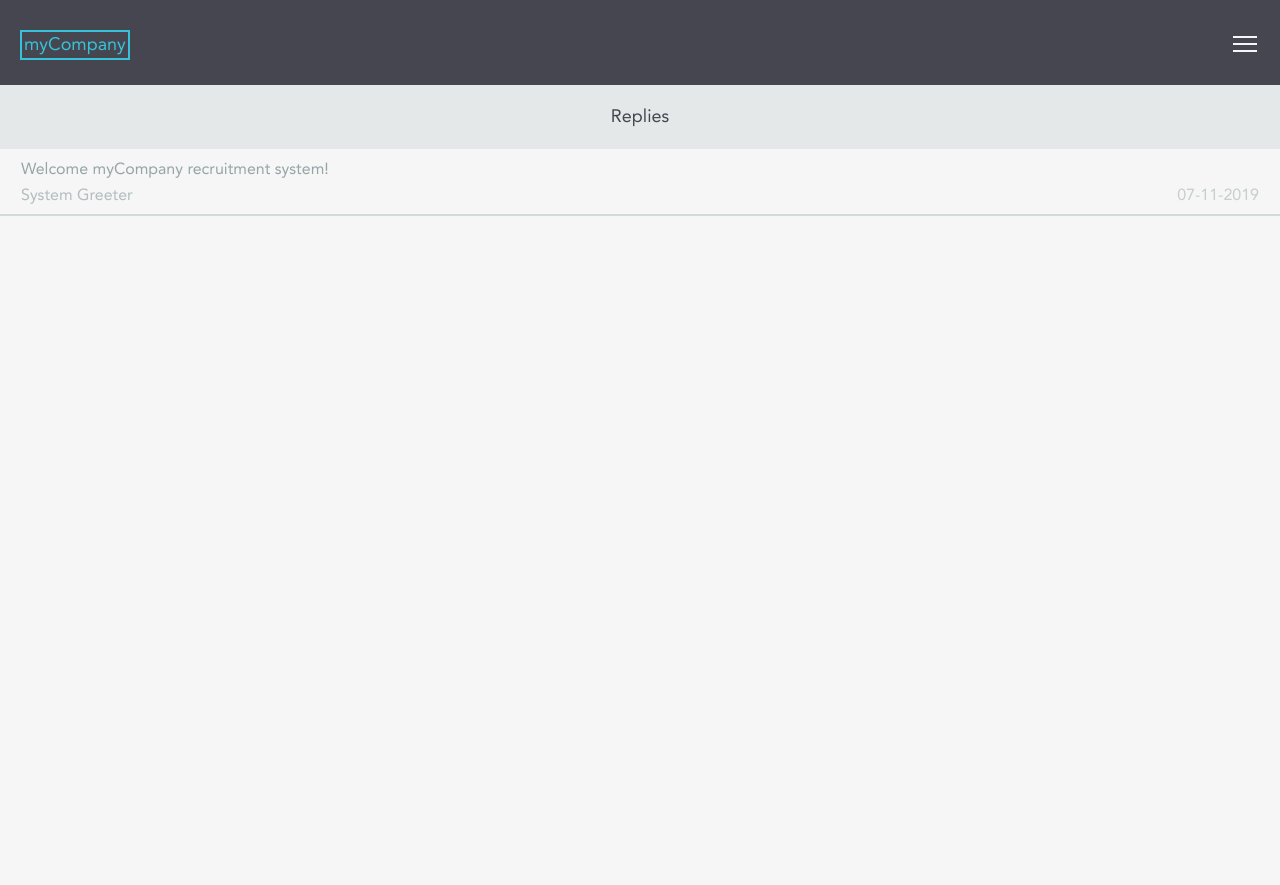
After one commit to michsko544/RecruitmentSystem, a PHP site: page /replies.php in a window 1280 px wide. The commit adds this page. Run offline with PHP 8.4, Linux system fonts and the light colour scheme.

Commit message:
dodatnie replies.php, dodanie funkcji dodajacych aplikacje i replies, maly css

```diff
--- a/css/style.css
+++ b/css/style.css
@@ -375,7 +375,7 @@ textarea:focus + .underlineTA::after {
 }
 
 .form-row {
-  margin-top: 25.5px;
+  margin-top: 12.5px;
   position: relative;
 }
 
@@ -581,7 +581,7 @@ input[type=submit] {
 .btn-add {
   display: flex;
   justify-content: flex-end;
-  margin-top: 31.5px;
+  margin-top: 35px;
   align-items: center;
   color: #36C3D9;
   cursor: pointer;
@@ -619,7 +619,7 @@ input[type=submit] {
 }
 #container .list-row {
   width: 100%;
-  min-height: 63px;
+  min-height: 65px;
   border-bottom: 2px #95A5A659 solid;
   position: relative;
 }
@@ -639,6 +639,12 @@ input[type=submit] {
   bottom: 10px;
   left: 21px;
 }
+#container .right-info {
+  position: absolute;
+  right: 21px;
+  bottom: 10px;
+  font-size: 16px;
+}
 #container .app-status-sent {
   color: #95A5A6B3;
 }
@@ -650,6 +656,12 @@ input[type=submit] {
 }
 #container .app-status-replied a {
   color: #36C3D9;
+}
+#container .msg-topic {
+  color: #95A5A6B3;
+}
+#container .msg-date {
+  color: #95A5A680;
 }
 
 .title-element {
@@ -691,7 +703,7 @@ input[type=submit] {
   width: 75%;
   max-width: 500px;
   color: #95A5A6;
-  margin: 10px auto 50px;
+  margin: 22.5px auto 35px;
   overflow: hidden;
 }
 .element-wrapper .form-row label {
--- a/json/applications.json
+++ b/json/applications.json
@@ -1 +1 @@
-{"applications":{"name":["name"],"position":["pozycja"],"description":["blablablapozycja"],"status":["statua"],"id_conv":["1"],"conv_topic":["jebanie"]},"counters":{"name":1,"position":1,"description":1,"status":1,"id-conv":1,"conv-topic":1}}
+{"applications":{"name":null,"position":null,"description":null,"status":null,"id_conv":null,"conv_topic":null},"counters":{"name":0,"position":0,"description":0,"status":0,"id-conv":0,"conv-topic":0}}
--- a/json/profile.json
+++ b/json/profile.json
@@ -1 +1 @@
-{"personal-data":{"first-name":["name"],"last-name":["surname"],"phone":["123456789"],"country":["Polska"],"city":["miko"]},"experience":{"job-title":["praca","praca2"],"employer":["kierwonik","kierownik2"],"start-date":["2019-12-11","2019-12-01"],"end-date":["2019-12-13","2019-12-09"],"city":["kato","szczecin"],"description":["balakdjaojdexpirience","egegegegeeg"]},"education":{"school-name":["wypizdawka"],"specialization":["jebanko"],"start-date":["2019-12-10"],"end-date":["2019-12-31"],"city":["kato"],"description":["ja jebie co za smiech"]},"skills":{"languages":{"lang":["eng"],"level":["2"]},"skills":{"skill":["bdbd"],"level":["2"]}},"additional":{"cv":["ciwi"],"cover-letter":["liscikmot"],"certificates":["certyfikacik"],"courses":["treninge"]},"counters":{"personal-data":1,"experience":2,"education":1,"language":1,"skill":1,"cv":1,"cover-letter":1,"certificate":1,"course":1}}
+{"personal-data":{"first-name":null,"last-name":null,"phone":null,"country":null,"city":null},"experience":{"job-title":null,"employer":null,"start-date":null,"end-date":null,"city":null,"description":null},"education":{"school-name":null,"specialization":null,"start-date":null,"end-date":null,"city":null,"description":null},"skills":{"languages":{"lang":null,"level":null},"skills":{"skill":null,"level":null}},"additional":{"cv":null,"cover-letter":null,"certificates":null,"courses":null},"counters":{"personal-data":0,"experience":0,"education":0,"language":0,"skill":0,"cv":0,"cover-letter":0,"certificate":0,"course":0}}
--- a/profile.php
+++ b/profile.php
@@ -122,7 +122,7 @@ catch (Exception $e)
                 <li id="menu">Menu</li>
                 <li><a href="profile.php">My profile</a></li>
                 <li><a href="applications.php">Applications</a></li>
-                <li><a href="#">Replies</a></li>
+                <li><a href="replies.php">Replies</a></li>
                 <li><a href="php/log_in/log_out.php">Sign out</a></li>
             </ul>
             <div id="btn-burger" class="btn-nav">
--- /dev/null
+++ b/replies.php
@@ -0,0 +1,48 @@
+<!DOCTYPE html>
+<html lang="en">
+<head>
+    <meta charset="UTF-8">
+    <meta name="viewport" content="width=device-width, initial-scale=1.0">
+    <meta http-equiv="X-UA-Compatible" content="ie=edge">
+    <title>Recruitment System - Replies</title>
+    <link rel="stylesheet" href="/css/style.css" type="text/css">
+    <link rel="stylesheet" href="/font/stylesheet.css" type="text/css" charset="utf-8" />
+</head>
+<body>
+    <nav>
+        <div class="nav-bar">
+            <div class="logo-nav">myCompany</div>
+            <ul class="nav-links">
+                <li id="menu">Menu</li>
+                <li><a href="profile.php">My profile</a></li>
+                <li><a href="applications.php">Applications</a></li>
+                <li><a href="replies.php">Replies</a></li>
+                <li><a href="php/log_in/log_out.php">Sign out</a></li>
+            </ul>
+            <div id="btn-burger" class="btn-nav">
+                <div class="line1"></div>
+                <div class="line2"></div>
+                <div class="line3"></div>
+            </div>
+        </div>
+        <div id="nav-help"></div>
+    </nav>
+    <div id="container">
+        <div class="small-title">
+            Replies
+        </div>
+        <a href="#">
+            <div class="list-row">
+                <div class="first-text">Welcome myCompany recruitment system!</div>
+                <div class="msg-topic last-text">System Greeter</div>
+                <div class="msg-date right-info">07-11-2019</div>
+            </div>
+        </a>
+    </div>
+</body>
+
+<script src="script/main.js"></script>
+<script src="script/burger.js"></script>
+<script src="script/replies.js"></script>
+
+</html>
--- /dev/null
+++ b/script/replies.js
@@ -0,0 +1,13 @@
+const addReply = ({id,position,topic,date}) => {
+    console.log(id);
+    let lastMsg = document.querySelector(".list-row").parentNode;
+    let newDiv = document.createRange().createContextualFragment(
+    `<a href="${'conversation.php?conv=' + id || '#'}">
+        <div class="list-row">
+            <div class="first-text">${position}</div>
+            <div class="msg-topic last-text">${topic}</div>
+            <div class="msg-date right-info">${date}</div>
+        </div>
+    </a>`);
+    lastMsg.parentNode.insertBefore(newDiv, lastMsg);
+}
--- a/style.scss
+++ b/style.scss
@@ -420,7 +420,7 @@ textarea:focus + .underlineTA::after{
 }
 
 .form-row{
-    margin-top: 25.5px;
+    margin-top: 12.5px;
     position:relative;
 }
 
@@ -623,7 +623,7 @@ input[type=submit]{
 .btn-add{
     display:flex;
     justify-content: flex-end;
-    margin-top: 31.5px;
+    margin-top: 35px;
     align-items: center;
     color:$color-cyan;
     cursor:pointer;
@@ -662,7 +662,7 @@ input[type=submit]{
 
     .list-row{
         width:100%;
-        min-height:63px;
+        min-height:65px;
         border-bottom: 2px $color-list-line solid;
         position:relative;
 
@@ -687,6 +687,13 @@ input[type=submit]{
         left: 21px;
     }
 
+    .right-info{
+        position: absolute;
+        right: 21px;
+        bottom: 10px;
+        font-size: 16px;
+    }
+
     .app-status-sent{
         color: $color-label;
     }
@@ -701,6 +708,14 @@ input[type=submit]{
         a{
             color: $color-cyan
         }
+    }
+
+    .msg-topic{
+        color: $color-label;
+    }
+
+    .msg-date{
+        color: #95A5A680;
     }
 }
 
@@ -749,7 +764,7 @@ input[type=submit]{
     width: 75%;
     max-width: 500px;
     color: $color-seagrey;
-    margin: 10px auto 50px;
+    margin: 22.5px auto 35px;
     overflow: hidden;
 
     .form-row{
```
Also changed, not shown: applications.php (+38 -38 lines), script/applications.js (added, +28 -0 lines).
